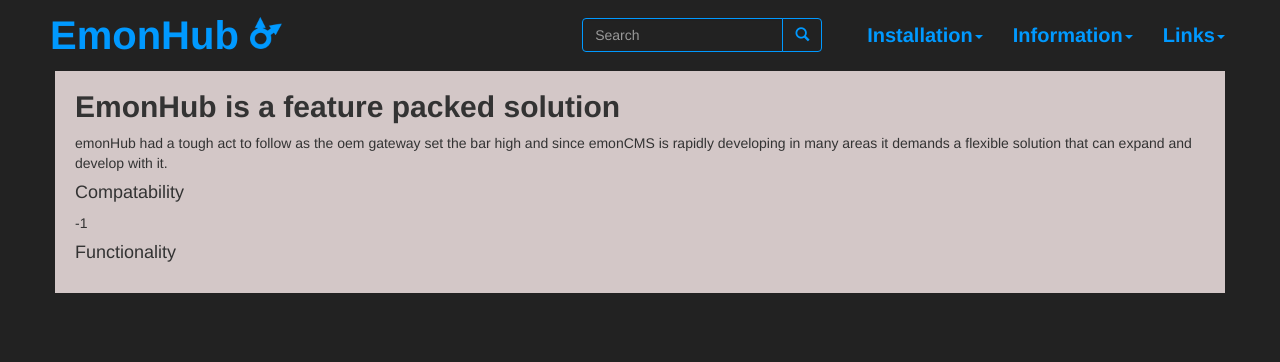
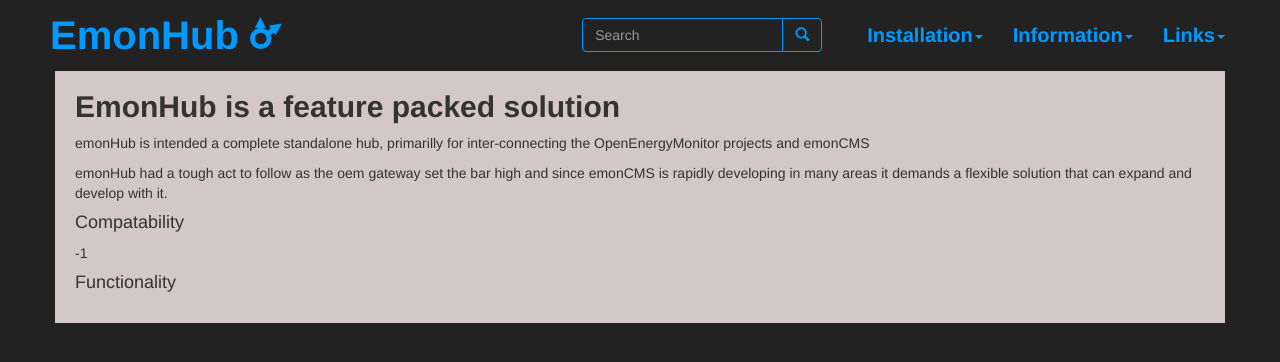
Before and after one commit to otherWIP/otherwip.github.io, a Jekyll site: the page built from documentation/about/features.md, in a window 1280 px wide. Shown: the top 362 px of the page. Built offline with Jekyll 4.4.1, drawn with Linux system fonts in a browser that asks for light colours; nearby versions of some CDN libraries.

Commit message:
Update features.md

```diff
--- a/documentation/about/features.md
+++ b/documentation/about/features.md
@@ -9,6 +9,8 @@ js: index
 
 ##**EmonHub is a feature packed solution**
 
+emonHub is intended a complete standalone hub, primarilly for inter-connecting the OpenEnergyMonitor projects and emonCMS
+
 emonHub had a tough act to follow as the oem gateway set the bar high and since emonCMS is rapidly developing in many areas it demands a flexible solution that can expand and develop with it.
 
 #### Compatability
```
